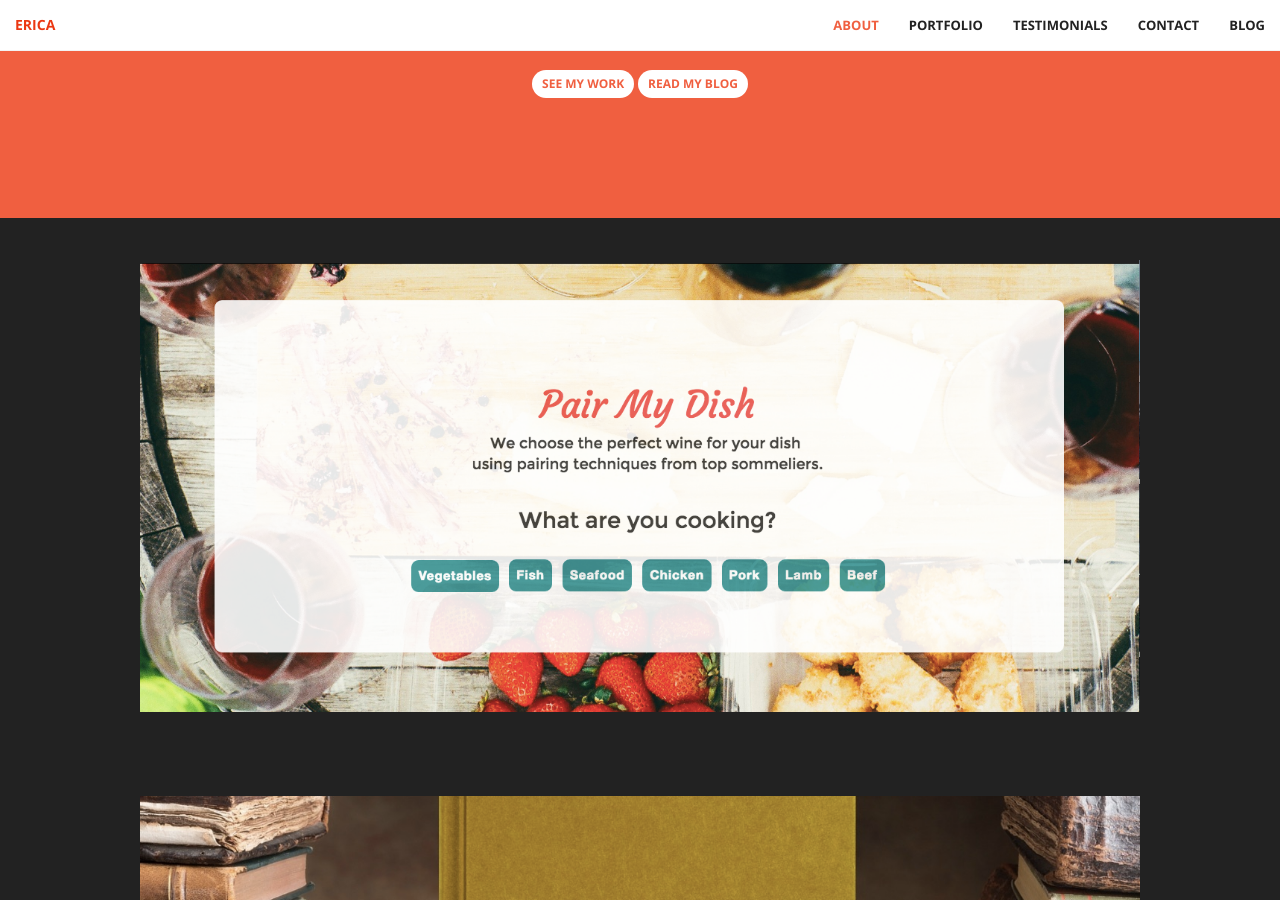
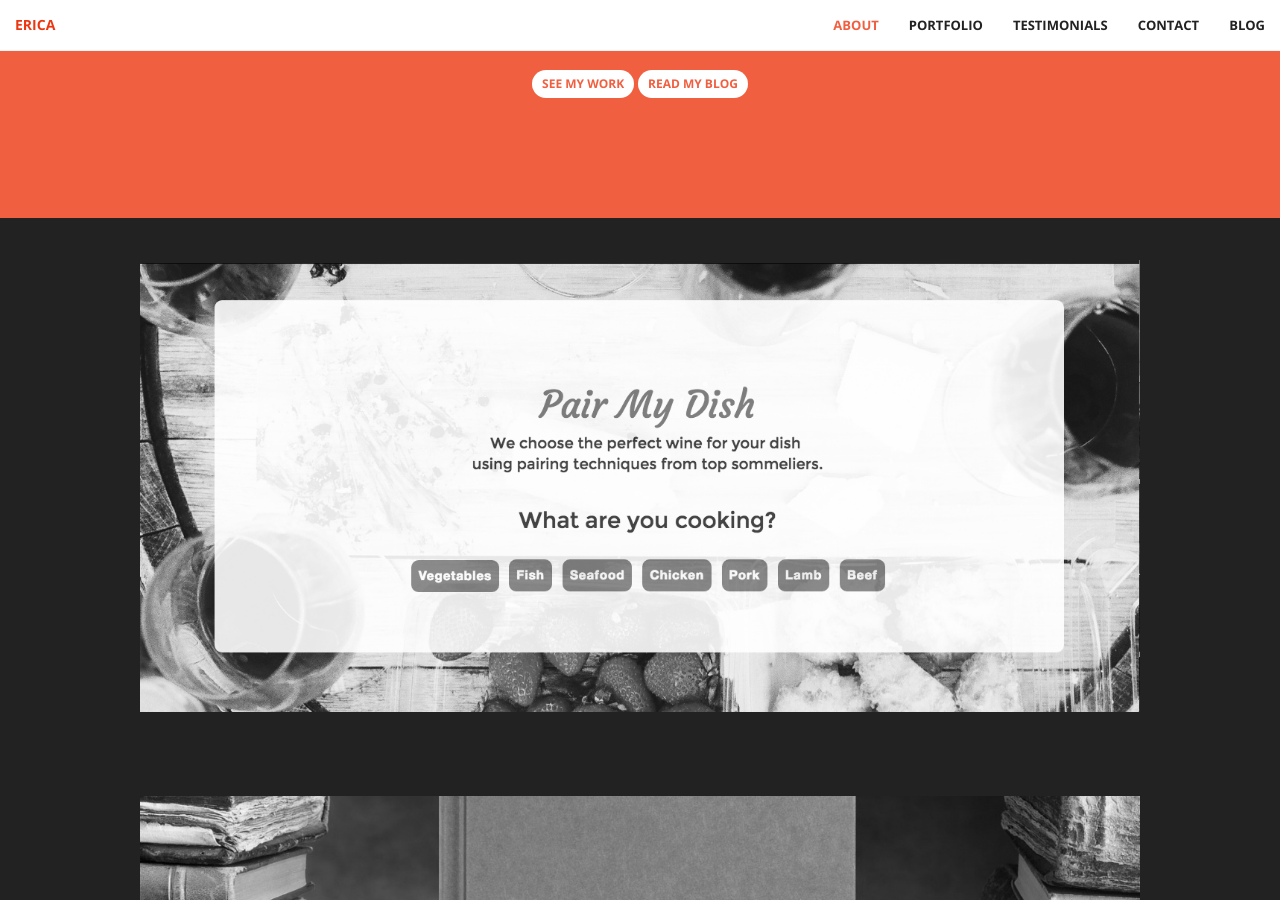
Before and after one commit to ESosa0/ericablog, a Jekyll site: the page built from index.html, in a window 1280 px wide and 900 px high, scrolled down 1098 px. Built offline with Jekyll 4.4.1, drawn with Linux system fonts in a browser that asks for light colours; some of the changed text lies outside the part shown.

Commit message:
moved CSS into style.scss partiol

```diff
--- /dev/null
+++ b/_sass/style.scss
@@ -0,0 +1,66 @@
+// index
+.portfolio-box {
+        max-width: 1000px;
+}
+.portfolio-container {
+    background-color: #222;
+}
+.portfolio-row {
+    margin: 3em 0;
+}
+.portfolio-button {
+    background-color: #fff;
+}
+
+.testimonial-image {
+    border-style: solid;
+    border-color: #222;
+    border-width: thin;
+    border-radius: 5%;
+    margin-top: 2em;
+    margin-bottom: 2em;
+}
+
+.portfolio-box img {
+    -webkit-filter: grayscale(100%); /* Safari 6.0 - 9.0 */
+    filter: grayscale(100%);
+}
+
+// description on blog
+.blog-description {
+    background-color: #f6f6f6;
+}
+.blog-description .erica-bw {
+    max-width: 50% !important;
+    max-width: 100%;
+    border-style: ridge;
+    border-color: #222;
+    border-width: thin;
+    border-radius: 2%;
+    margin: 2em 0;
+}
+.blog-heading {
+    text-align: center;
+}
+
+// nav bar on blog
+.nav2 {
+background-color: #fff;
+}
+.erica-logo {
+color: #f05f40 !important;
+}
+.nav2-links a {
+color: #222 !important;
+}
+.nav2-links a:hover {
+color: #f05f40 !important;
+}
+
+//posts layout
+.post-container img {
+max-width: 100%;
+}
+.post-container {
+margin-top: 4em;
+}
--- a/css/main.scss
+++ b/css/main.scss
@@ -10,7 +10,8 @@
 @import
   "bootstrap",
   "animate.min",
-  "creative"
+  "creative",
+  "style"
 ;
 
 // Import partials from `sass_dir` (defaults to `_sass`)
--- a/index.html
+++ b/index.html
@@ -28,7 +28,7 @@
                 <p class="text-faded">I changed careers in 2015 to become a full-stack web developer using Ruby on Rails and JavaScript. I create functional and beautiful websites. I can make a site from scratch, build a feature, or fix a bug. Check out some examples of my work below.</p>
                 <p>
                     <a href="#portfolio" class="page-scroll btn btn-sm portfolio-button">See my work</a>
-                    <a href="{{ site.baseurl }}/blog.html" class="btn btn-sm portfolio-button">Read my blog</a>
+                    <a href="{{ site.baseurl }}/blog" class="btn btn-sm portfolio-button">Read my blog</a>
                 </p>
             </div>
         </div>
@@ -80,66 +80,6 @@
                     </div>
                 </div>
             </div>
-            <!-- <div class="col-lg-4 col-sm-6">
-                <a href="#" class="portfolio-box">
-                    <img src="images/portfolio/3.jpg" class="img-responsive" alt="">
-                    <div class="portfolio-box-caption">
-                        <div class="portfolio-box-caption-content">
-                            <div class="project-category text-faded">
-                                Category
-                            </div>
-                            <div class="project-name">
-                                Project Name
-                            </div>
-                        </div>
-                    </div>
-                </a>
-            </div> -->
-<!--                <div class="col-lg-4 col-sm-6">
-                <a href="#" class="portfolio-box">
-                    <img src="images/portfolio/4.jpg" class="img-responsive" alt="">
-                    <div class="portfolio-box-caption">
-                        <div class="portfolio-box-caption-content">
-                            <div class="project-category text-faded">
-                                Category
-                            </div>
-                            <div class="project-name">
-                                Project Name
-                            </div>
-                        </div>
-                    </div>
-                </a>
-            </div>
-            <div class="col-lg-4 col-sm-6">
-                <a href="#" class="portfolio-box">
-                    <img src="images/portfolio/5.jpg" class="img-responsive" alt="">
-                    <div class="portfolio-box-caption">
-                        <div class="portfolio-box-caption-content">
-                            <div class="project-category text-faded">
-                                Category
-                            </div>
-                            <div class="project-name">
-                                Project Name
-                            </div>
-                        </div>
-                    </div>
-                </a>
-            </div> -->
-            <!-- <div class="col-lg-4 col-sm-6">
-                <a href="#" class="portfolio-box">
-                    <img src="images/portfolio/6.jpg" class="img-responsive" alt="">
-                    <div class="portfolio-box-caption">
-                        <div class="portfolio-box-caption-content">
-                            <div class="project-category text-faded">
-                                Category
-                            </div>
-                            <div class="project-name">
-                                Project Name
-                            </div>
-                        </div>
-                    </div>
-                </a>
-            </div> -->
         </div>
     </div>
 </section>
@@ -154,7 +94,7 @@
             <div class="col-lg-4">
                 <img class="img-responsive center-block testimonial-image" src="/images/suzanne.jpg">
                 <h2 class="section-heading text-center">Suzanne Lamar</h2>
-                <h4 class="text-center">CEO at Brantastically</h4>
+                <h4 class="text-center">CEO at Brandtastically</h4>
                 <hr class="light">
                 <p>
                     I admit it. I had reservations about working with a developer that is on the other side of the globe. I usually enjoy meeting coworkers in person before we delve into a project. What I did not yet realize is that when you have the right individual on your team, where they are is far less important that who they are.
@@ -214,27 +154,3 @@
         </div>
     </div>
 </section>
-
-<style>
-    .portfolio-box {
-        max-width: 1000px;
-    }
-    .portfolio-container {
-        background-color: #222;
-    }
-    .portfolio-row {
-        margin: 3em 0;
-    }
-    .portfolio-button {
-        background-color: #fff;
-    }
-
-    .testimonial-image {
-        border-style: solid;
-        border-color: #222;
-        border-width: thin;
-        border-radius: 5%;
-        margin-top: 2em;
-        margin-bottom: 2em;
-    }
-</style>
```
Also changed, not shown: _includes/blog-description.html (+0 -18 lines), _includes/nav2.html (+0 -16 lines), _layouts/post.html (+0 -9 lines).
